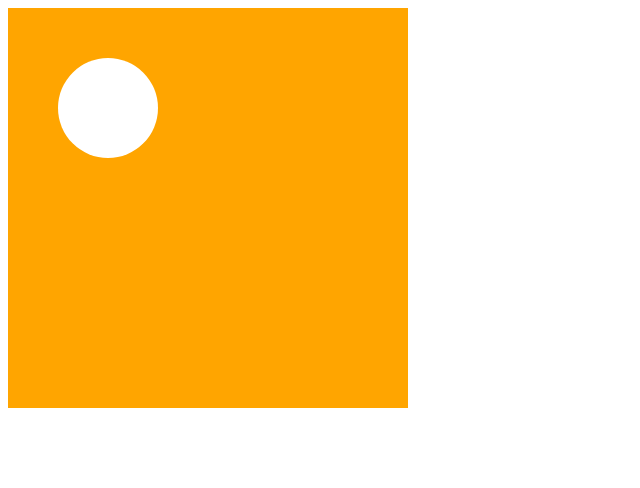
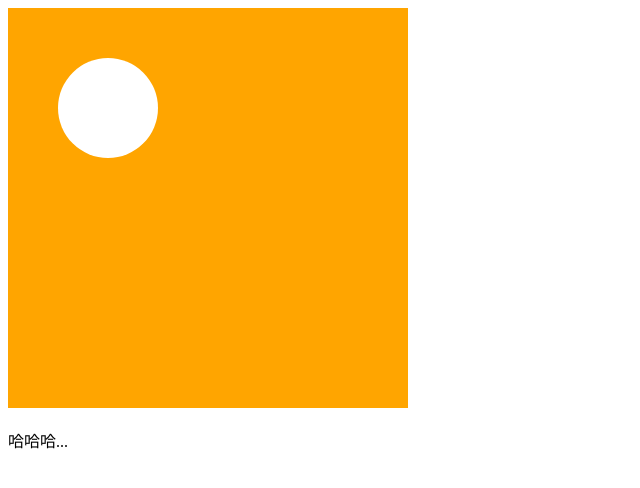
Before and after one commit to JenniferXiYan/CanvasTest, a plain HTML site: page index.html in a window 1280 px wide. Shown: the whole page, without its empty margins (0-640 px from the left). Drawn offline with Linux system fonts and the light colour scheme.

Commit message:
Update index.html

```diff
--- a/index.html
+++ b/index.html
@@ -11,8 +11,8 @@
 </head>
 <body>
 <canvas id="canvas" width="400" height="400">
-
 </canvas>
+<p>哈哈哈...</p>
 <script>
     var canvas = document.getElementById("canvas");
     var context = canvas.getContext("2d");
```
